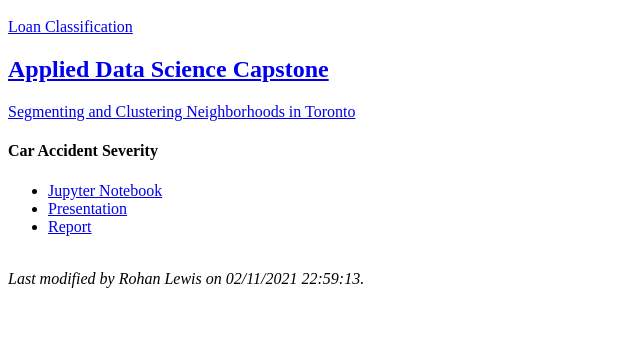
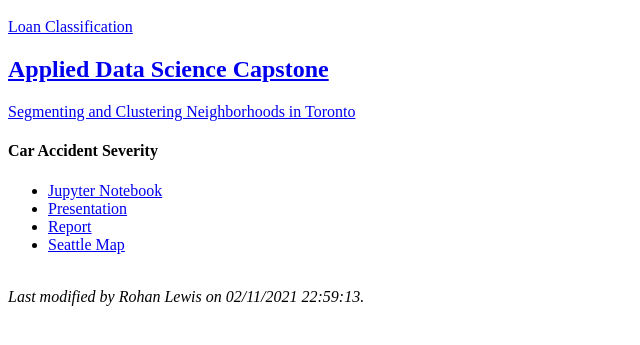
Before and after one commit to HumanRickshaw/IBM_Data_Science, a plain HTML site: page docs/index.html in a window 1280 px wide. Shown: the part 95-440 px from the top of the page, without its empty margins (0-640 px from the left). Drawn offline with Linux system fonts and the light colour scheme.

Commit message:
Update index.html

```diff
--- a/docs/index.html
+++ b/docs/index.html
@@ -11,6 +11,7 @@
       <li><a href = "https://humanrickshaw.github.io/IBM_Data_Science/Car_Accident_Severity.html">Jupyter Notebook</a></li>
       <li><a href = "https://humanrickshaw.github.io/IBM_Data_Science/CAS_Presentation.html">Presentation</a></li>
       <li><a href = "https://humanrickshaw.github.io/IBM_Data_Science/CAS_Report.html">Report</a></li>
+      <li><a href = "https://humanrickshaw.github.io/IBM_Data_Science/seattle_map.html">Seattle Map</a></li>
     </ul>
     <br/>
     <i>Last modified by Rohan Lewis on <span id="demo"></span>.</i>
```
